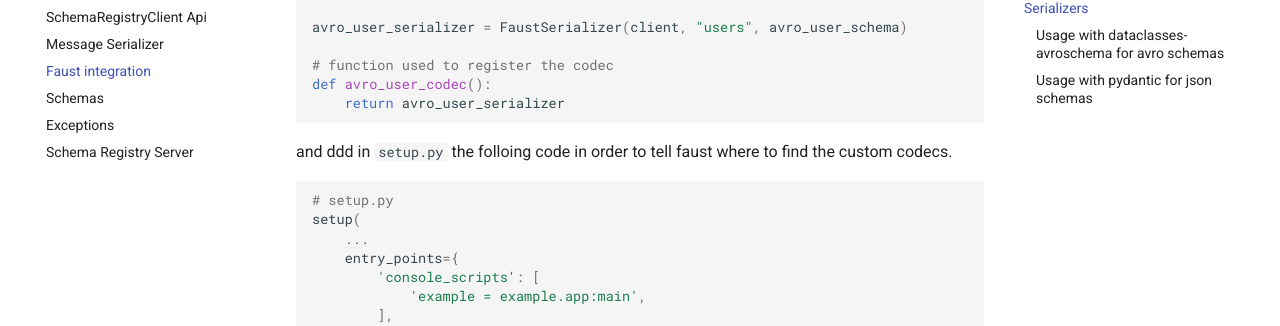
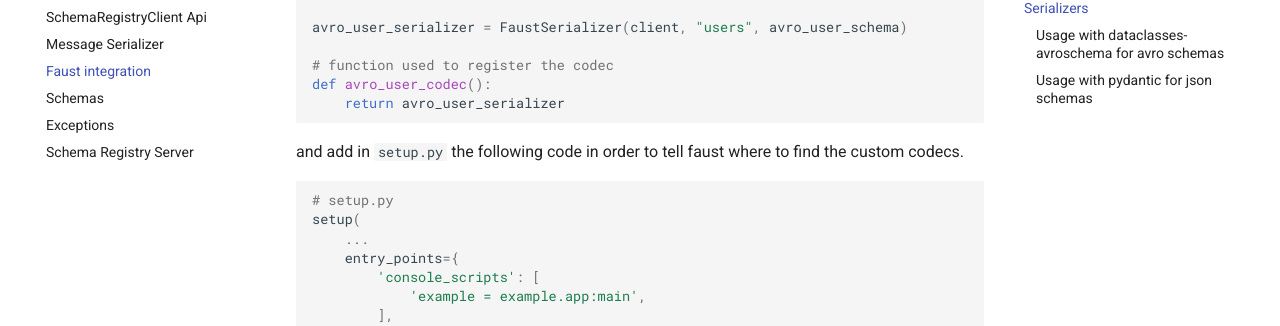
Before and after one commit to marcosschroh/python-schema-registry-client, an MkDocs documentation site: the page built from docs/faust.md, in a window 1280 px wide and 900 px high, scrolled down 1128 px. Shown: the part 118-444 px from the top of the window. Built offline with MkDocs 1.6.1 and Material for MkDocs 9.7.7, drawn with Linux system fonts in a browser that asks for light colours; comment, search, counter and statistics services are not loaded.

Commit message:
Fix typo in faust.md (#122)
* Fix typo in faust.md

* Fix typ ddd to add in faust.md

````diff
--- a/docs/faust.md
+++ b/docs/faust.md
@@ -54,7 +54,7 @@ def avro_user_codec():
     return avro_user_serializer
 ```
 
-and ddd in `setup.py` the folloing code in order to tell faust where to find the custom codecs.
+and add in `setup.py` the following code in order to tell faust where to find the custom codecs.
 
 ```python
 # setup.py
````
